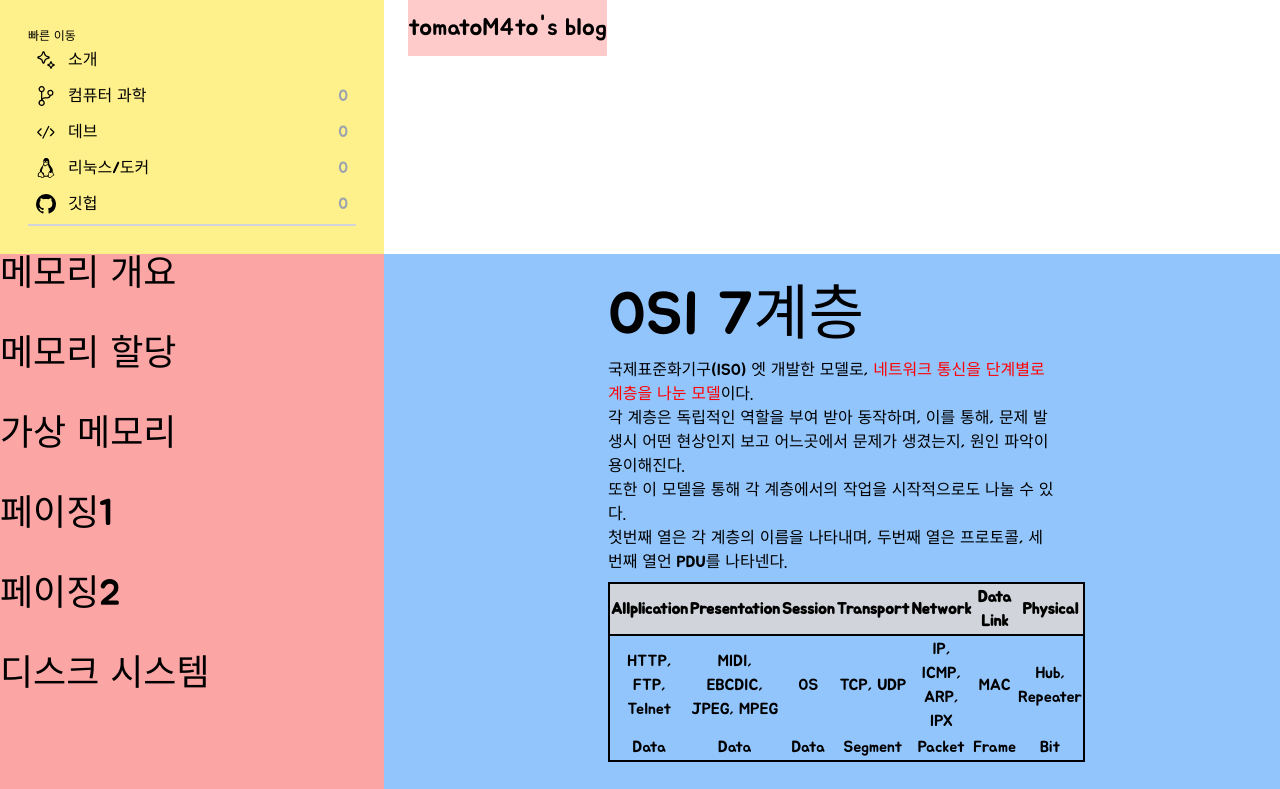
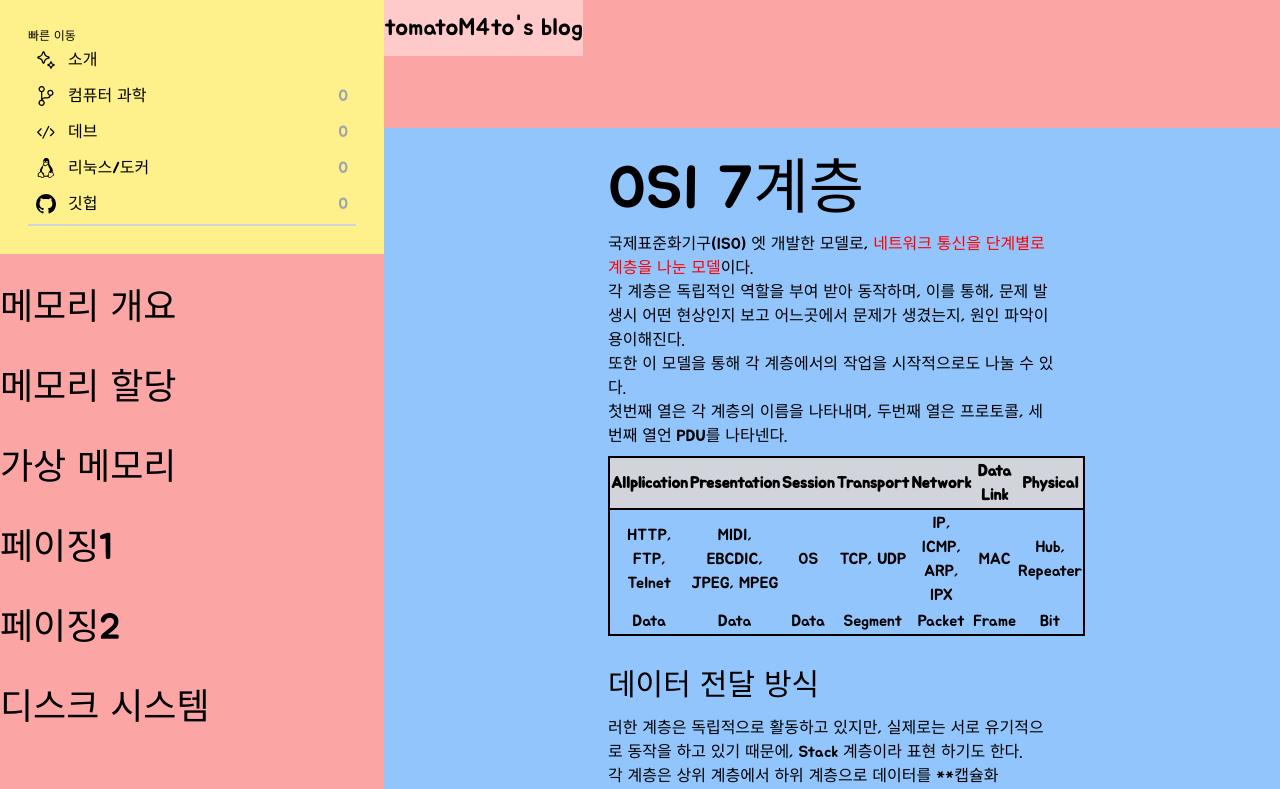
Before and after one commit to tomatoM4to/blog, a Next.js app: page /network/OSI7 in a window 1280 px wide. Shown: the top 789 px of the page. Built offline with nearby package versions, Linux system fonts and the light colour scheme.

Commit message:
fixed layout on the posing page

```diff
--- a/app/[subject]/[post]/page.tsx
+++ b/app/[subject]/[post]/page.tsx
@@ -38,7 +38,7 @@ export default async function Page({
         const res = await fs.readFile(filePath, 'utf8');
         console.log(`리렌더 페이지`);
         return (
-            <div className="flex-1 flex flex-col items-center bg-blue-300">
+            <div className="ml-96 mt-32 flex-1 flex flex-col items-center bg-blue-300">
                 <div className="w-1/2">
                     <MDXRemote
                         source={res}
--- a/app/[subject]/layout.tsx
+++ b/app/[subject]/layout.tsx
@@ -8,7 +8,7 @@ export default function Layout({
     console.log('레이아웃');
     return (
         <div className="flex">
-            <div className="w-96 flex flex-col text-4xl gap-10 overflow-auto">
+            <div className="w-96 mt-72 flex flex-col text-4xl gap-10 overflow-auto fixed">
                 <Link href="/os/[1]메모리 개요">메모리 개요</Link>
                 <Link href="/os/[2]메모리 할당">메모리 할당</Link>
                 <Link href="/os/[3]가상 메모리">가상 메모리</Link>
--- a/app/layout.tsx
+++ b/app/layout.tsx
@@ -20,8 +20,8 @@ export default function RootLayout({
         <html lang="en">
             <body className={`${jua.className}`}>
                 <div className="grid grid-cols-[24rem_1fr] auto-rows-auto">
-                    <Sidebar tailwind="w-96 p-7 bg-yellow-200" />
-                    <Nav tailwind="flex items-center h-14 ml-6 mr-auto text-2xl mb-20 bg-red-200" />
+                    <Sidebar tailwind="w-96 p-7 bg-yellow-200 fixed" />
+                    <Nav tailwind="flex items-center h-14 ml-6 mr-auto text-2xl mb-20 bg-red-200 fixed ml-96" />
                     <main className="col-span-2 bg-red-300">
                         {children}
                     </main>
```
Also changed, not shown: app/page.tsx (line endings or trailing spaces).
